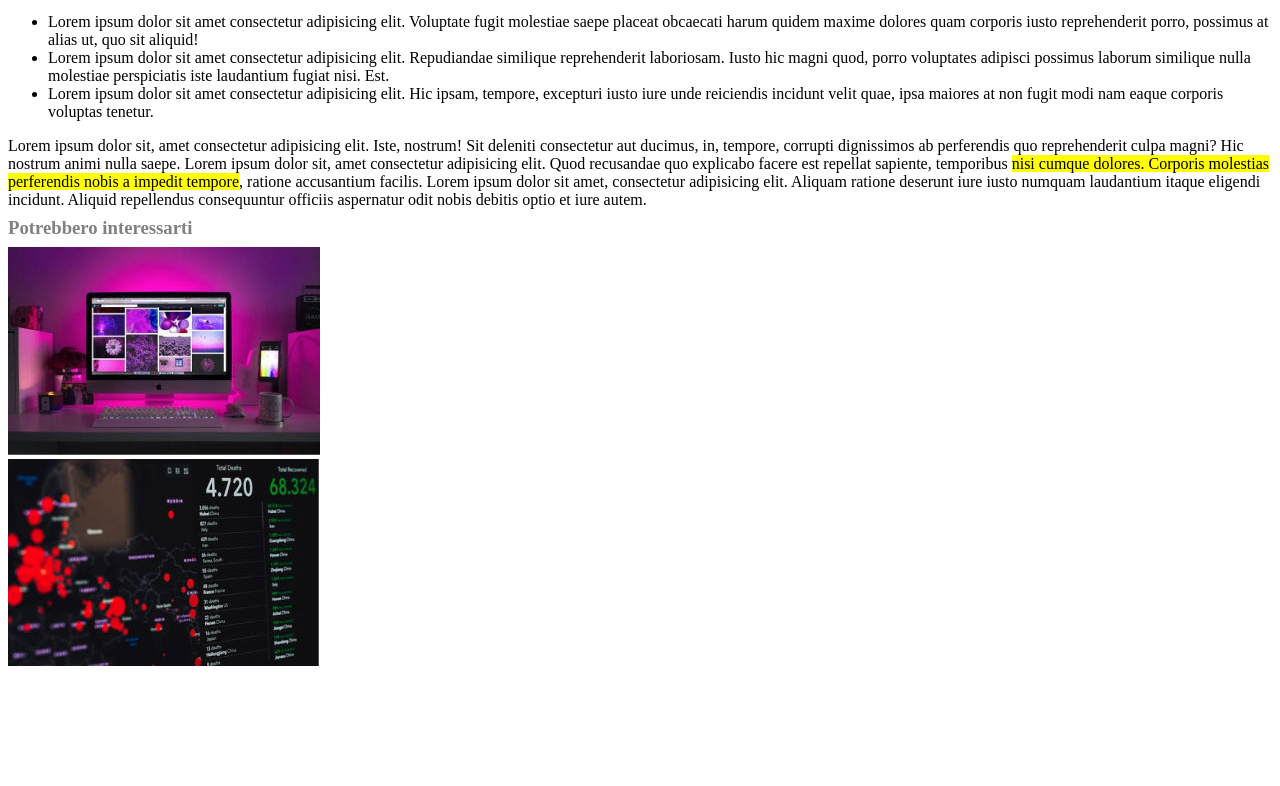
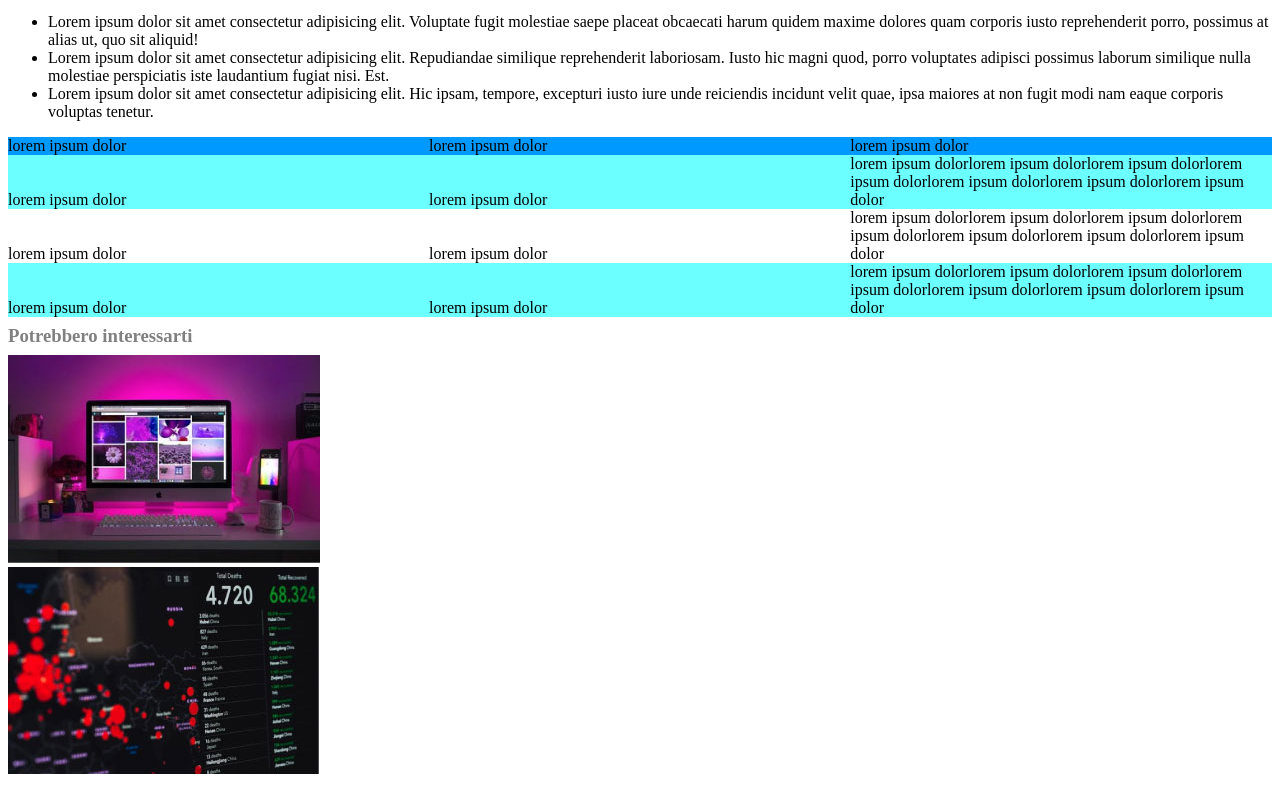
Before and after one commit to DanielMarella/html-css-booleaner, a plain HTML site: page index.html in a window 1280 px wide. Shown: the part 788-1574 px from the top of the page. Before the commit the page ends 1466 px from the top, so only its background shows below. Drawn offline with Linux system fonts and the light colour scheme.

Commit message:
creazione tabella farlocca

```diff
--- a/css/style.css
+++ b/css/style.css
@@ -28,3 +28,31 @@ header{
 .highlight{
     background-color: yellow;
 }
+
+
+.table-column{
+    background-color: rgb(0, 153, 255);
+}
+
+.left{
+    display: inline-block;
+    width: 33%;
+    bottom: 1000%;
+
+}
+
+.centre{
+    display: inline-block;
+    width: 33%;
+
+}
+
+.right{
+    display: inline-block;
+    width: 33%;
+
+}
+
+.color{
+    background-color: rgba(0, 255, 255, 0.575);
+}
--- a/index.html
+++ b/index.html
@@ -9,11 +9,9 @@
 
 </head>
 <body>
-
         <header>
             <img class="logo" src="img/logo.svg" alt="Logo The Booleaner">
         </header>
-
 
     <main>
         <div class="title">
@@ -25,7 +23,6 @@
                 <h5>il 10/10/2020</h5>
             </div>
         </div>
-
 
         <img src="img/tim-1.jpg" alt="Jhon S.">
         <img src="img/tim-2.jpg" alt="James L.">
@@ -50,16 +47,59 @@
 
         <!-- INSERIMENTO TABELLA CHE NON E' UNA TABELLA -->
 
+    <div class="table">
+        <div class="table-column">
+            <div class="left">
+                <div>lorem ipsum dolor</div>
+            </div>
+            <div class="centre">
+                <div>lorem ipsum dolor</div>
+            </div>
+            <div class="right">
+                <div>lorem ipsum dolor</div>
+            </div>
+        </div>
 
-        <p>
-            Lorem ipsum dolor sit, amet consectetur adipisicing elit. Iste, nostrum! Sit deleniti consectetur aut ducimus, in, tempore, corrupti dignissimos ab perferendis quo reprehenderit culpa magni? Hic nostrum animi nulla saepe.
-            Lorem ipsum dolor sit, amet consectetur adipisicing elit. Quod recusandae quo explicabo facere est repellat sapiente, temporibus <span class="highlight"> nisi cumque dolores. Corporis molestias perferendis nobis a impedit tempore</span>, ratione accusantium facilis.
-            Lorem ipsum dolor sit amet, consectetur adipisicing elit. Aliquam ratione deserunt iure iusto numquam laudantium itaque eligendi incidunt. Aliquid repellendus consequuntur officiis aspernatur odit nobis debitis optio et iure autem.
-        </p>
+        <div class="table-line color">
+            <div class="left">
+                <div>lorem ipsum dolor</div>
+            </div>
+            <div class="centre">
+                <div>lorem ipsum dolor</div>
+            </div>
+            <div class="right">
+                <div>lorem ipsum dolorlorem ipsum dolorlorem ipsum dolorlorem ipsum dolorlorem ipsum dolorlorem ipsum dolorlorem ipsum dolor</div>
+            </div>
+        </div>
+
+        <div class="table-line ">
+            <div class="left">
+                <div>lorem ipsum dolor</div>
+            </div>
+            <div class="centre">
+                <div>lorem ipsum dolor</div>
+            </div>
+            <div class="right">
+                <div>lorem ipsum dolorlorem ipsum dolorlorem ipsum dolorlorem ipsum dolorlorem ipsum dolorlorem ipsum dolorlorem ipsum dolor</div>
+            </div>
+        </div>
+
+        <div class="table-line color">
+            <div class="left">
+                <div>lorem ipsum dolor</div>
+            </div>
+            <div class="centre">
+                <div>lorem ipsum dolor</div>
+            </div>
+            <div class="right">
+                <div>lorem ipsum dolorlorem ipsum dolorlorem ipsum dolorlorem ipsum dolorlorem ipsum dolorlorem ipsum dolorlorem ipsum dolor</div>
+            </div>
+        </div>
+    </div>
 
     </main>
-
-    <footer>
+<footer>
+    <div class="footer">
         <div class="subtitle">
             <h3>Potrebbero interessarti</h3>
         </div>
@@ -69,7 +109,8 @@
         <div>
             <img src="img/graph.jpg" alt="grafico con scritto: Lorem ipsum dolor">
         </div>
-    </footer>
+    </div>
+</footer>
 
 </body>
 
```
